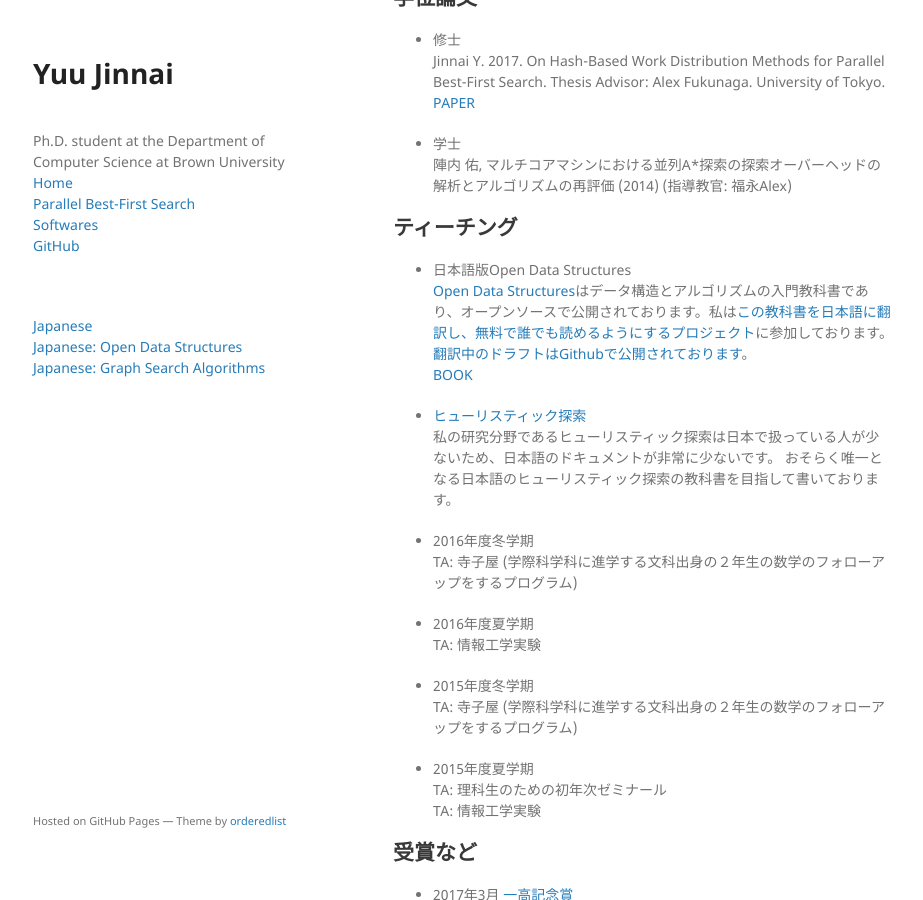
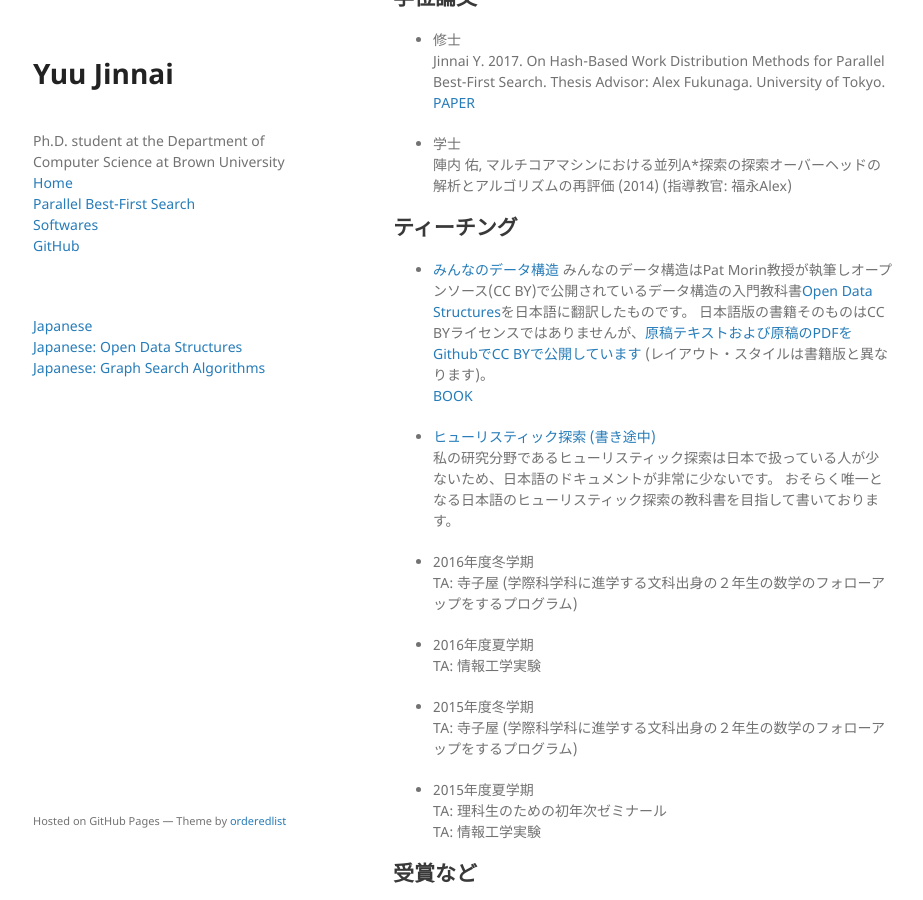
Before and after one commit to jinnaiyuu/jinnaiyuu.github.io, a Jekyll site: the page built from ja/index.md, in a window 1280 px wide and 900 px high, scrolled down 2257 px. Shown: the whole window, without its empty margins (177-1100 px from the left). Built offline with Jekyll 4.4.1, drawn with Linux system fonts in a browser that asks for light colours; our own code applies the rules of GitHub Pages for plain Markdown files.

Commit message:
updated ods

```diff
--- a/ja/index.md
+++ b/ja/index.md
@@ -74,11 +74,12 @@ Jinnai Y. 2017. On Hash-Based Work Distribution Methods for Parallel Best-First
 
 
 ## ティーチング
-- 日本語版Open Data Structures
-[Open Data Structures](http://opendatastructures.org/)はデータ構造とアルゴリズムの入門教科書であり、オープンソースで公開されております。私は[この教科書を日本語に翻訳し、無料で誰でも読めるようにするプロジェクト](https://sites.google.com/view/open-data-structures-ja/home)に参加しております。[翻訳中のドラフトはGithubで公開されております](https://github.com/spinute/ods)。
+- [みんなのデータ構造](https://www.lambdanote.com/products/opendatastructures)
+みんなのデータ構造はPat Morin教授が執筆しオープンソース(CC BY)で公開されているデータ構造の入門教科書[Open Data Structures](http://opendatastructures.org/)を日本語に翻訳したものです。
+日本語版の書籍そのものはCC BYライセンスではありませんが、[原稿テキストおよび原稿のPDFをGithubでCC BYで公開しています](https://github.com/spinute/ods)  (レイアウト・スタイルは書籍版と異なります)。
 [BOOK](../pdf/ods-cpp.pdf)
 
-- [ヒューリスティック探索](../pdf/textbook.pdf)
+- [ヒューリスティック探索 (書き途中)](../pdf/textbook.pdf)
 私の研究分野であるヒューリスティック探索は日本で扱っている人が少ないため、日本語のドキュメントが非常に少ないです。
 おそらく唯一となる日本語のヒューリスティック探索の教科書を目指して書いております。
 
```
